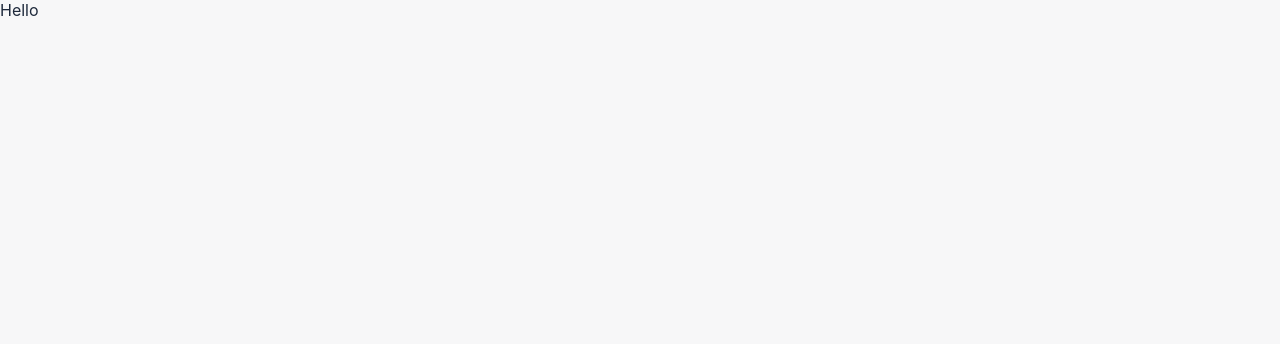
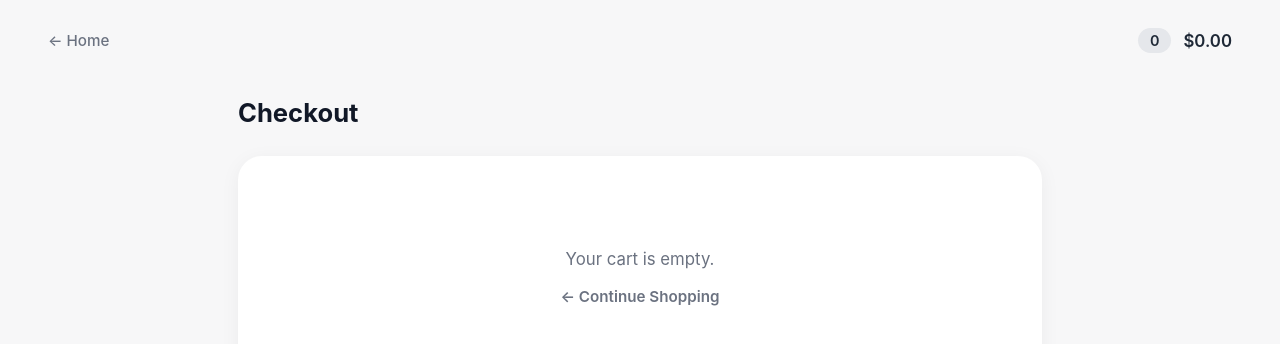
Before and after one commit to karishmasp/ecommerce-app, a React (Create React App) app: page /checkout in a window 1280 px wide. Shown: the top 344 px of the page. Built offline with nearby package versions, Linux system fonts and the light colour scheme.

Commit message:
Added cart state management and Checkout page layout

```diff
--- a/src/App.css
+++ b/src/App.css
@@ -46,6 +46,7 @@ body {
   color: #111827;
 }
 
+/* One single link for count and price */
 .cart-status-link {
   display: inline-flex;
   align-items: center;
@@ -295,3 +296,146 @@ body {
   font-size: 0.95rem;
   margin-top: 16px;
 }
+
+/* ======================================================== */
+/* Checkout Page Layout (Matches Assignment Reference Photo) */
+/* ======================================================== */
+
+.checkout-page-content {
+  padding: 16px 48px 48px;
+  max-width: 900px;
+  margin: 0 auto;
+  width: 100%;
+}
+
+.checkout-heading {
+  font-size: 1.6rem;
+  font-weight: 700;
+  color: #111827;
+  margin: 0 0 28px;
+}
+
+.checkout-card {
+  background-color: #ffffff;
+  border-radius: 24px;
+  padding: 36px 44px;
+  box-shadow: 0 4px 20px rgba(0, 0, 0, 0.05);
+}
+
+.checkout-table {
+  width: 100%;
+}
+
+.checkout-table-header {
+  display: grid;
+  grid-template-columns: 2.4fr 1.2fr 1fr 40px;
+  padding-bottom: 14px;
+  border-bottom: 1px solid #e5e7eb;
+  font-size: 0.9rem;
+  font-weight: 600;
+  color: #6b7280;
+}
+
+.checkout-row {
+  display: grid;
+  grid-template-columns: 2.4fr 1.2fr 1fr 40px;
+  align-items: center;
+  padding: 18px 0;
+  border-bottom: 1px solid #f3f4f6;
+}
+
+.checkout-row:last-child {
+  border-bottom: none;
+}
+
+.product-cell {
+  display: flex;
+  align-items: center;
+  gap: 14px;
+}
+
+.checkout-thumb {
+  width: 44px;
+  height: 44px;
+  border-radius: 8px;
+  object-fit: cover;
+  background-color: #f3f4f6;
+  flex-shrink: 0;
+}
+
+.checkout-product-name {
+  font-size: 0.95rem;
+  font-weight: 600;
+  color: #111827;
+}
+
+.checkout-price-cell {
+  font-size: 0.95rem;
+  font-weight: 500;
+  color: #111827;
+}
+
+.checkout-qty-cell {
+  display: flex;
+  align-items: center;
+}
+
+/* Minimal input with bottom underline */
+.quantity-underline-input {
+  width: 44px;
+  border: none;
+  border-bottom: 1.5px solid #111827;
+  background: transparent;
+  text-align: center;
+  font-size: 0.95rem;
+  font-weight: 500;
+  color: #111827;
+  padding: 2px 0;
+  outline: none;
+  border-radius: 0;
+}
+
+.quantity-underline-input::-webkit-outer-spin-button,
+.quantity-underline-input::-webkit-inner-spin-button {
+  -webkit-appearance: none;
+  margin: 0;
+}
+
+.quantity-underline-input[type='number'] {
+  -moz-appearance: textfield;
+}
+
+.checkout-action-cell {
+  display: flex;
+  justify-content: flex-end;
+}
+
+/* Circular black button with white ✕ */
+.btn-remove-circle {
+  width: 22px;
+  height: 22px;
+  border-radius: 50%;
+  background-color: #111827;
+  color: #ffffff;
+  display: flex;
+  align-items: center;
+  justify-content: center;
+  font-size: 11px;
+  cursor: pointer;
+  border: none;
+  padding: 0;
+  line-height: 1;
+  transition: transform 0.15s ease, background-color 0.15s ease;
+}
+
+.btn-remove-circle:hover {
+  background-color: #ef4444;
+  transform: scale(1.1);
+}
+
+.empty-checkout {
+  text-align: center;
+  padding: 40px 20px;
+  color: #6b7280;
+  font-size: 1.05rem;
+}
--- a/src/App.js
+++ b/src/App.js
@@ -1,5 +1,6 @@
 import React from 'react';
 import { Routes, Route, Navigate } from 'react-router-dom';
+import { CartProvider } from './context/CartContext';
 import Home from './pages/Home';
 import Category from './pages/Category';
 import Checkout from './pages/Checkout';
@@ -7,12 +8,14 @@ import './App.css';
 
 function App() {
   return (
+    <CartProvider>
       <Routes>
         <Route path="/" element={<Home />} />
         <Route path="/category/:categoryId" element={<Category />} />
         <Route path="/checkout" element={<Checkout />} />
         <Route path="*" element={<Navigate to="/" replace />} />
       </Routes>
+    </CartProvider>
   );
 }
 
--- /dev/null
+++ b/src/context/CartContext.js
@@ -0,0 +1,102 @@
+import React, { createContext, useContext, useState, useEffect } from 'react';
+
+const CartContext = createContext();
+
+const CART_STORAGE_KEY = 'ecommerce_cart';
+
+export const CartProvider = ({ children }) => {
+  // Initialize cart from localStorage if present
+  const [cart, setCart] = useState(() => {
+    try {
+      const stored = localStorage.getItem(CART_STORAGE_KEY);
+      return stored ? JSON.parse(stored) : [];
+    } catch (err) {
+      console.error('Failed to parse cart from localStorage:', err);
+      return [];
+    }
+  });
+
+  // Persist cart changes to localStorage
+  useEffect(() => {
+    try {
+      localStorage.setItem(CART_STORAGE_KEY, JSON.stringify(cart));
+    } catch (err) {
+      console.error('Failed to save cart to localStorage:', err);
+    }
+  }, [cart]);
+
+  // Add item to cart (increments quantity if already in cart)
+  const addToCart = product => {
+    if (!product || !product.inStock) return;
+
+    setCart(prevCart => {
+      const existingIndex = prevCart.findIndex(item => item.id === product.id);
+      if (existingIndex > -1) {
+        const updated = [...prevCart];
+        updated[existingIndex] = {
+          ...updated[existingIndex],
+          quantity: updated[existingIndex].quantity + 1,
+        };
+        return updated;
+      }
+      return [...prevCart, { ...product, quantity: 1 }];
+    });
+  };
+
+  // Remove item from cart
+  const removeFromCart = productId => {
+    setCart(prevCart => prevCart.filter(item => item.id !== productId));
+  };
+
+  // Update item quantity directly
+  const updateQuantity = (productId, newQuantity) => {
+    const qty = parseInt(newQuantity, 10);
+    if (isNaN(qty) || qty <= 0) {
+      removeFromCart(productId);
+      return;
+    }
+    setCart(prevCart =>
+      prevCart.map(item =>
+        item.id === productId ? { ...item, quantity: qty } : item
+      )
+    );
+  };
+
+  // Clear entire cart
+  const clearCart = () => {
+    setCart([]);
+  };
+
+  // Total count of products
+  const totalCount = cart.reduce((sum, item) => sum + item.quantity, 0);
+
+  // Total cost of all products
+  const totalPrice = cart.reduce(
+    (sum, item) => sum + Number(item.price) * item.quantity,
+    0
+  );
+
+  return (
+    <CartContext.Provider
+      value={{
+        cart,
+        addToCart,
+        removeFromCart,
+        updateQuantity,
+        clearCart,
+        totalCount,
+        totalPrice,
+      }}
+    >
+      {children}
+    </CartContext.Provider>
+  );
+};
+
+export const useCart = () => {
+  const context = useContext(CartContext);
+  if (!context) {
+    throw new Error('useCart must be used within a CartProvider');
+  }
+  return context;
+};
--- a/src/pages/Category.js
+++ b/src/pages/Category.js
@@ -2,9 +2,11 @@ import React, { useState } from 'react';
 import { useParams, Link } from 'react-router-dom';
 import categories from '../data/categories.json';
 import products from '../data/products.json';
+import { useCart } from '../context/CartContext';
 
 const Category = () => {
   const { categoryId } = useParams();
+  const { totalCount, totalPrice, addToCart } = useCart();
 
   // Filters state
   const [deliveryOnly, setDeliveryOnly] = useState(false);
@@ -36,14 +38,16 @@ const Category = () => {
 
   return (
     <div className="home-container">
-      {/* Top Header with Back to Home & Cart widget */}
+      {/* Top Header with Back to Home & Cart widget (one link to checkout) */}
       <header className="category-header">
         <Link to="/" className="back-link">
           &larr; Home
         </Link>
         <Link to="/checkout" className="cart-status-link">
-          <span className="cart-count-badge">5</span>
-          <span className="cart-total-price">$93.00</span>
+          <span className="cart-count-badge">{totalCount}</span>
+          <span className="cart-total-price">
+            ${totalPrice.toFixed(2)}
+          </span>
         </Link>
       </header>
 
@@ -83,8 +87,6 @@ const Category = () => {
           </div>
         </aside>
 
-        {/* Vertical separator line is styled on the sidebar border */}
-
         {/* Right Column: Category Title and Products Grid */}
         <main className="category-main">
           <h1 className="category-heading">{categoryName}</h1>
@@ -100,7 +102,6 @@ const Category = () => {
                       className="product-img"
                       onError={e => {
                         e.target.onerror = null;
-                        // Clean fallback placeholder matching category
                         e.target.src =
                           'https://images.unsplash.com/photo-1587829741301-dc798b83add3?w=300&h=200&fit=crop';
                       }}
@@ -120,12 +121,14 @@ const Category = () => {
                     {product.inStock ? 'In stock' : 'Out of stock'}
                   </div>
 
+                  {/* On click Add to Cart */}
                   <button
                     type="button"
                     className={`btn-add ${
                       product.inStock ? 'btn-active' : 'btn-disabled'
                     }`}
                     disabled={!product.inStock}
+                    onClick={() => addToCart(product)}
                   >
                     Add to cart
                   </button>
--- a/src/pages/Checkout.js
+++ b/src/pages/Checkout.js
@@ -1,7 +1,103 @@
 import React from 'react';
+import { Link } from 'react-router-dom';
+import { useCart } from '../context/CartContext';
 
 const Checkout = () => {
-  return <div>Hello</div>;
+  const { cart, removeFromCart, updateQuantity, totalCount, totalPrice } =
+    useCart();
+
+  return (
+    <div className="home-container">
+      {/* Top Header with Back to Home & Cart widget */}
+      <header className="category-header">
+        <Link to="/" className="back-link">
+          &larr; Home
+        </Link>
+        <Link to="/checkout" className="cart-status-link">
+          <span className="cart-count-badge">{totalCount}</span>
+          <span className="cart-total-price">${totalPrice.toFixed(2)}</span>
+        </Link>
+      </header>
+
+      {/* Main Checkout Area */}
+      <div className="checkout-page-content">
+        <h1 className="checkout-heading">Checkout</h1>
+
+        <div className="checkout-card">
+          {cart.length === 0 ? (
+            <div className="empty-checkout">
+              <p>Your cart is empty.</p>
+              <Link to="/" className="back-link" style={{ fontWeight: 600 }}>
+                &larr; Continue Shopping
+              </Link>
+            </div>
+          ) : (
+            <div className="checkout-table">
+              {/* Table Header */}
+              <div className="checkout-table-header">
+                <div className="col-name">Name</div>
+                <div className="col-price">Price</div>
+                <div className="col-quantity">Quantity</div>
+                <div className="col-action"></div>
+              </div>
+
+              {/* Cart Items */}
+              <div className="checkout-table-body">
+                {cart.map(item => (
+                  <div key={item.id} className="checkout-row">
+                    {/* Thumbnail and Name */}
+                    <div className="col-name product-cell">
+                      <img
+                        src={item.thumbnail}
+                        alt={item.name}
+                        className="checkout-thumb"
+                        onError={e => {
+                          e.target.onerror = null;
+                          e.target.src =
+                            'https://images.unsplash.com/photo-1587829741301-dc798b83add3?w=100&h=100&fit=crop';
+                        }}
+                      />
+                      <span className="checkout-product-name">{item.name}</span>
+                    </div>
+
+                    {/* Price */}
+                    <div className="col-price checkout-price-cell">
+                      ${Number(item.price).toFixed(2)}
+                    </div>
+
+                    {/* Quantity with underline */}
+                    <div className="col-quantity checkout-qty-cell">
+                      <input
+                        type="number"
+                        min="1"
+                        value={item.quantity}
+                        onChange={e =>
+                          updateQuantity(item.id, e.target.value)
+                        }
+                        className="quantity-underline-input"
+                      />
+                    </div>
+
+                    {/* Black circle remove button with white ✕ */}
+                    <div className="col-action checkout-action-cell">
+                      <button
+                        type="button"
+                        className="btn-remove-circle"
+                        onClick={() => removeFromCart(item.id)}
+                        title="Remove item"
+                      >
+                        ✕
+                      </button>
+                    </div>
+                  </div>
+                ))}
+              </div>
+            </div>
+          )}
+        </div>
+      </div>
+    </div>
+  );
 };
 
 export default Checkout;
--- a/src/pages/Home.js
+++ b/src/pages/Home.js
@@ -1,15 +1,20 @@
 import React from 'react';
 import { Link } from 'react-router-dom';
 import categories from '../data/categories.json';
+import { useCart } from '../context/CartContext';
 
 const Home = () => {
+  const { totalCount, totalPrice } = useCart();
+
   return (
     <div className="home-container">
-      {/* Top right cart badge matching the screenshot */}
+      {/* Top right cart status: count and price as one link */}
       <header className="home-header">
         <Link to="/checkout" className="cart-status-link">
-          <span className="cart-count-badge">5</span>
-          <span className="cart-total-price">$93.00</span>
+          <span className="cart-count-badge">{totalCount}</span>
+          <span className="cart-total-price">
+            ${totalPrice.toFixed(2)}
+          </span>
         </Link>
       </header>
 
```
Lines whose indentation alone changed are shown as unchanged.
